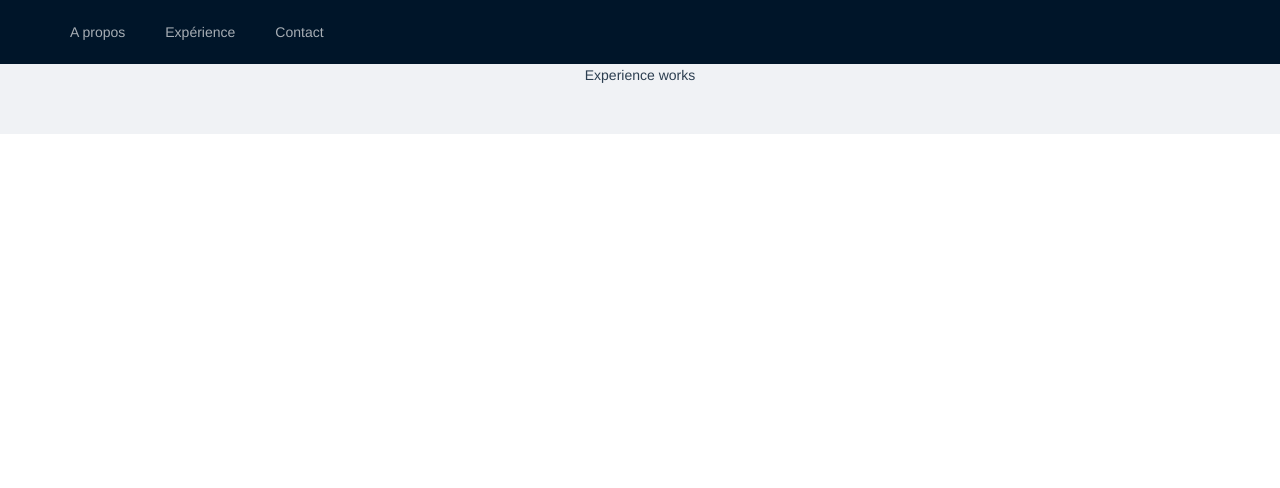
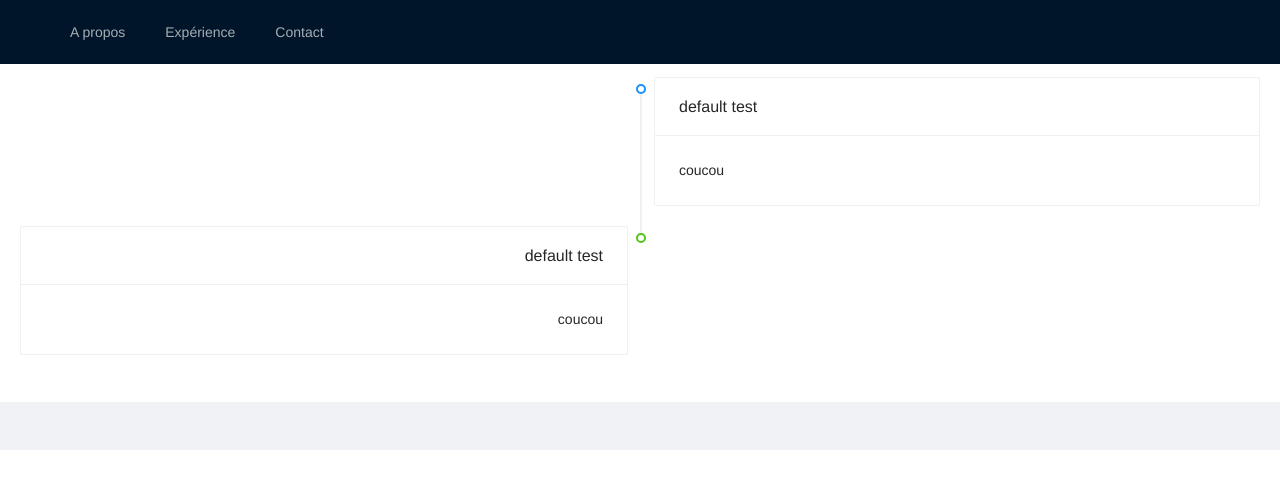
Before and after one commit to jorianvb/portfolio_vue, a Vue app: page /experience in a window 1280 px wide. Shown: the top 488 px of the page. Built offline with nearby package versions, Linux system fonts and the light colour scheme.

Commit message:
Début page Expérience
Mise en place d'une timeline avec card
CSS à faire plus texte

```diff
--- a/src/App.vue
+++ b/src/App.vue
@@ -1,10 +1,9 @@
 <template>
   <a-layout>
     <a-layout-header>
-
-    <navigation-list></navigation-list>
+      <navigation-list></navigation-list>
     </a-layout-header>
-    <a-layout-content>
+    <a-layout-content style="padding:20px; background-color:white">
       <router-view></router-view>
     </a-layout-content>
     <a-layout-footer></a-layout-footer>
--- a/src/components/Experience.vue
+++ b/src/components/Experience.vue
@@ -1,5 +1,16 @@
 <template>
-    Experience works
+  <a-timeline mode="alternate">
+    <a-timeline-item>
+      <a-card title="default test" icon="none">
+        coucou
+      </a-card>
+    </a-timeline-item>
+    <a-timeline-item color="green">
+      <a-card title="default test">
+        coucou
+      </a-card>
+    </a-timeline-item>
+  </a-timeline>
 </template>
 
 <script>
```
